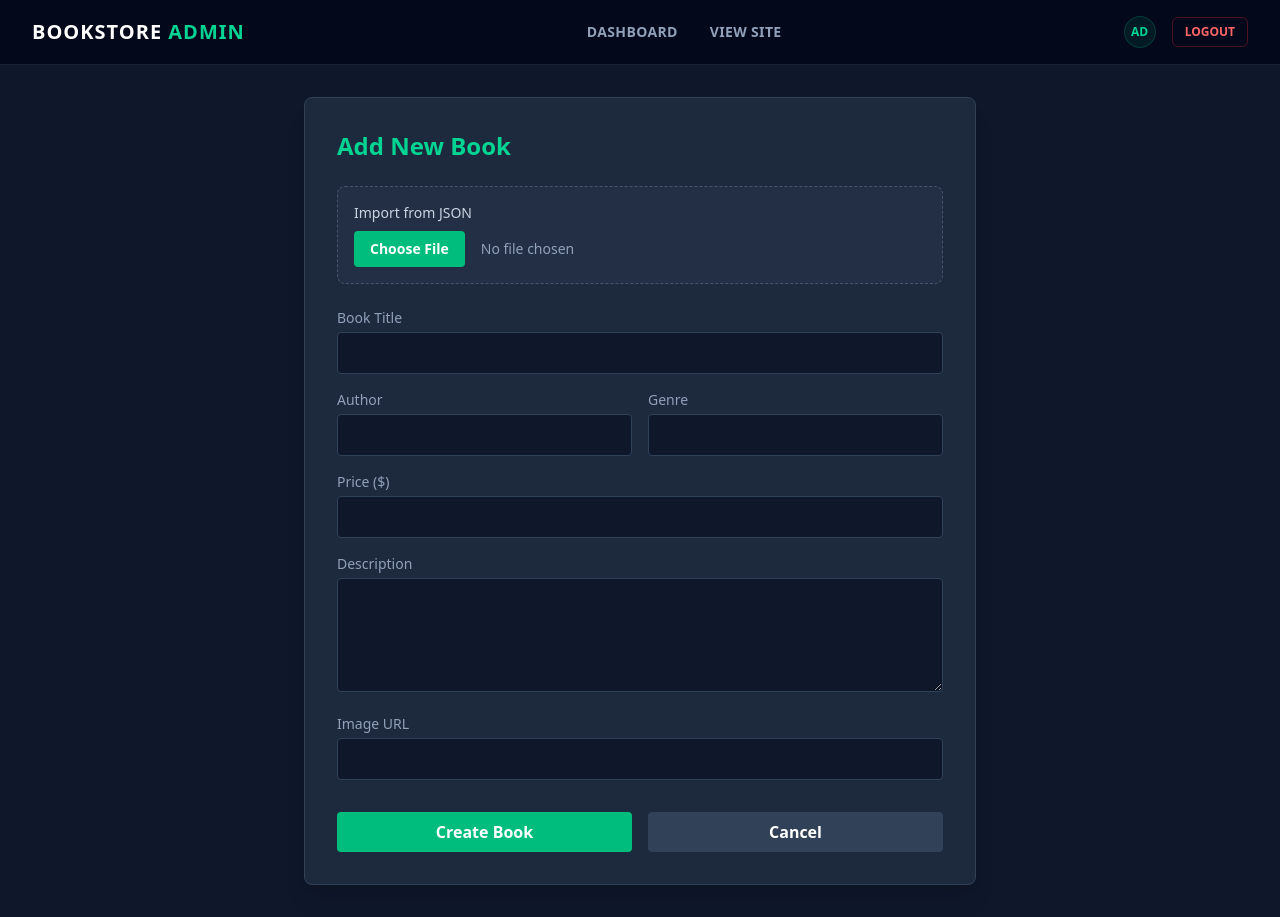
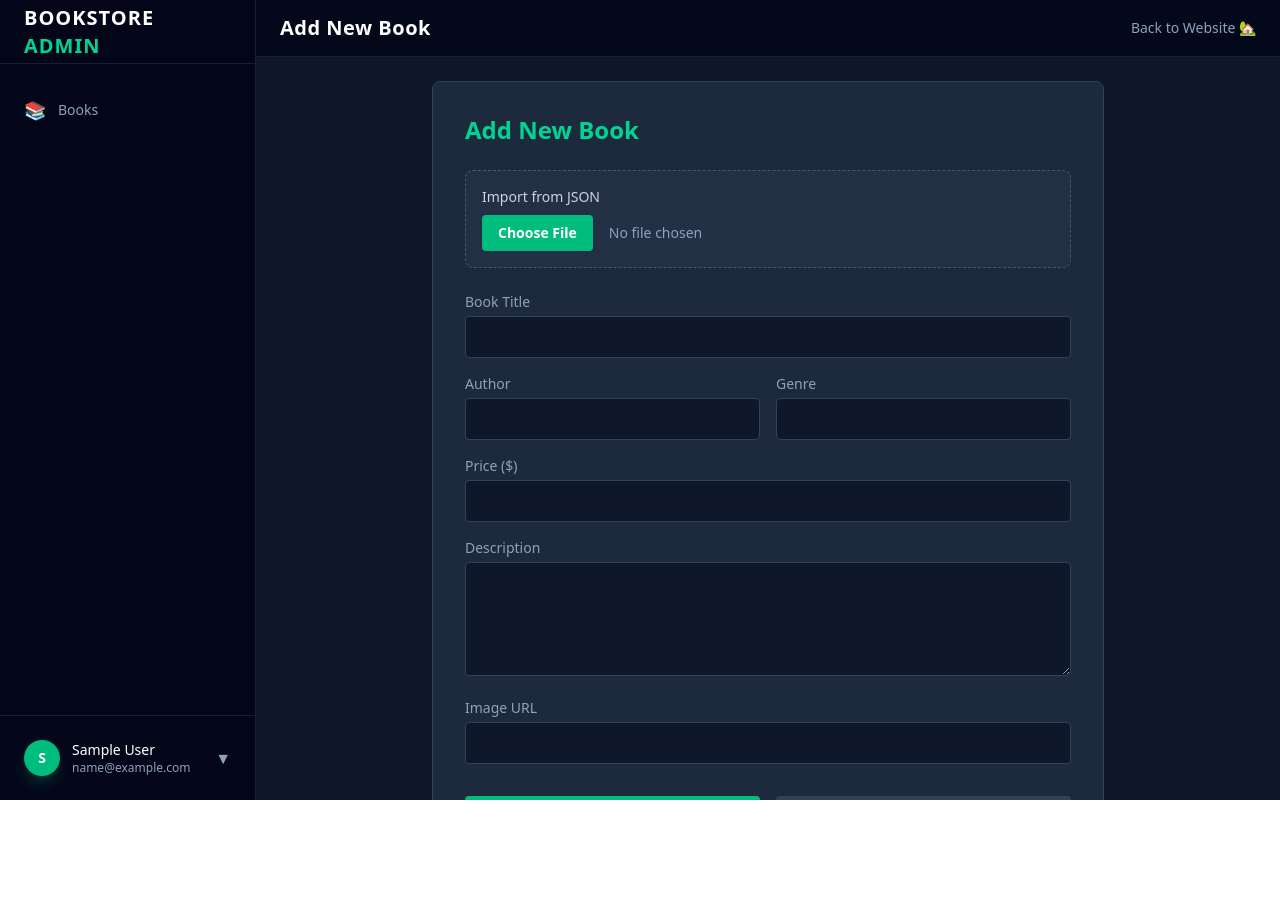
Before and after one commit to bhavin2109/bookstore, a React app in the folder frontend/: page /admin/books/add in a window 1280 px wide. After the commit the page ends 800 px from the top, so only its background shows below. Built offline with nearby package versions, Linux system fonts and the light colour scheme; sample sign-in values are in the browser's storage; the HTML template or start-up script is replaced by a standard one.

Commit message:
feat: Implement admin book management with dedicated UI components for adding, editing, listing, and deleting books, alongside backend product controllers.

```diff
--- a/frontend/src/App.jsx
+++ b/frontend/src/App.jsx
@@ -21,7 +21,9 @@ const App = () => {
   const location = useLocation();
   const hideLayout = location.pathname.startsWith("/admin");
   return (
-    <div className="overflow-x-hidden max-w-full">
+    <div
+      className={`overflow-x-hidden max-w-full ${!hideLayout ? "pt-16" : ""}`}
+    >
       <ToastContainer
         position="top-right"
         autoClose={3000}
--- a/frontend/src/admin/AddBook.jsx
+++ b/frontend/src/admin/AddBook.jsx
@@ -102,7 +102,7 @@ const AddBook = () => {
   };
 
   return (
-    <AdminHeader>
+    <AdminHeader title="Add New Book">
       <div className="max-w-2xl mx-auto bg-slate-800 p-8 rounded-lg border border-slate-700 shadow-xl">
         <h2 className="text-2xl font-bold text-emerald-400 mb-6">
           Add New Book
--- a/frontend/src/admin/AdminDashboard.jsx
+++ b/frontend/src/admin/AdminDashboard.jsx
@@ -32,15 +32,18 @@ const AdminDashboard = () => {
   }, [navigate]);
 
   return (
-    <AdminHeader>
-      <div className="bg-slate-800 p-6 rounded-lg text-white shadow-lg border border-slate-700 mb-8">
-        <h2 className="text-2xl font-semibold mb-4 text-emerald-400">
-          Admin Dashboard
-        </h2>
-        <p className="text-slate-300">
-          Welcome to the admin panel. Manage your bookstore here.
-        </p>
-      </div>
+    <AdminHeader
+      title="Books Management"
+      noPadding={true}
+      actions={
+        <button
+          onClick={() => navigate("/admin/books/add")}
+          className="bg-emerald-500 hover:bg-emerald-600 text-white px-4 py-2 rounded-md font-medium transition-colors text-sm"
+        >
+          + Add New Book
+        </button>
+      }
+    >
       <BooksManagement />
     </AdminHeader>
   );
--- a/frontend/src/admin/AdminHeader.jsx
+++ b/frontend/src/admin/AdminHeader.jsx
@@ -1,73 +1,45 @@
 import React from "react";
-import { Link, NavLink, useNavigate } from "react-router-dom";
+import { useNavigate } from "react-router-dom";
+import AdminSidebar from "./AdminSidebar";
 
-const AdminHeader = ({ children }) => {
+const AdminHeader = ({ children, title, actions, noPadding = false }) => {
   const navigate = useNavigate();
 
-  const handleLogout = () => {
-    localStorage.removeItem("token");
-    localStorage.removeItem("userName");
-    localStorage.removeItem("userEmail");
-    // Also remove user object if present
-    localStorage.removeItem("user");
-    navigate("/login");
-  };
+  return (
+    <div className="flex h-screen bg-slate-900 text-white font-sans selection:bg-emerald-500/30 overflow-hidden">
+      {/* Sidebar - Desktop */}
+      <AdminSidebar />
 
-  return (
-    <div className="min-h-screen bg-slate-900 text-white font-sans selection:bg-emerald-500/30">
-      {/* Top Header */}
-      <header className="sticky top-0 z-50 border-b border-white/10 bg-slate-950/80 backdrop-blur-md">
-        <div className="mx-auto flex h-16 max-w-7xl items-center justify-between px-4 sm:px-6 lg:px-8">
-          {/* Logo / Title */}
-          <div className="flex items-center gap-2">
-            <Link
-              to="/admin"
-              className="text-xl font-bold tracking-wider text-white"
-            >
-              BOOKSTORE <span className="text-emerald-400">ADMIN</span>
-            </Link>
+      {/* Main Content Wrapper */}
+      <div className="flex-1 flex flex-col md:ml-64 transition-all duration-300 h-full">
+        {/* Top Header */}
+        <header className="shrink-0 border-b border-white/10 bg-slate-950/80 backdrop-blur-md px-6 py-3.5 flex items-center justify-between z-30">
+          <div className="flex items-center gap-4">
+            <h1 className="text-xl font-bold text-white tracking-wide">
+              {title || "Dashboard"}
+            </h1>
           </div>
 
-          {/* Navigation */}
-          <nav className="hidden md:flex items-center gap-8">
-            <NavLink
-              to="/admin"
-              end
-              className={({ isActive }) =>
-                `text-sm font-semibold tracking-wide transition-all hover:text-emerald-400 ${
-                  isActive ? "text-emerald-400" : "text-slate-400"
-                }`
-              }
+          <div className="flex items-center gap-4">
+            {actions}
+            <a
+              href="/home"
+              className="text-sm font-medium text-slate-400 hover:text-emerald-400 transition-colors flex items-center gap-2"
             >
-              DASHBOARD
-            </NavLink>
-            <Link
-              to="/home"
-              className="text-sm font-semibold tracking-wide text-slate-400 transition-all hover:text-white"
-            >
-              VIEW SITE
-            </Link>
-          </nav>
+              Back to Website 🏡
+            </a>
+          </div>
+        </header>
 
-          {/* Actions */}
-          <div className="flex items-center gap-4">
-            <div className="hidden sm:flex h-8 w-8 items-center justify-center rounded-full bg-emerald-500/10 border border-emerald-500/20 text-emerald-400 font-bold text-xs">
-              AD
-            </div>
-            <button
-              onClick={handleLogout}
-              className="rounded-md border border-red-500/30 px-3 py-1.5 text-xs font-semibold text-red-400 transition-colors hover:bg-red-500/10 hover:text-red-300"
-            >
-              LOGOUT
-            </button>
-          </div>
-        </div>
-      </header>
-
-      {/* Main Content Area */}
-      <main className="mx-auto max-w-7xl p-4 sm:px-6 lg:px-8 py-8">
-        {children}
-      </main>
+        {/* Page Content */}
+        <main
+          className={`flex-1 overflow-y-auto [&::-webkit-scrollbar]:hidden [-ms-overflow-style:none] [scrollbar-width:none] ${
+            noPadding ? "" : "p-6"
+          }`}
+        >
+          {children}
+        </main>
+      </div>
     </div>
   );
 };
--- /dev/null
+++ b/frontend/src/admin/AdminSidebar.jsx
@@ -0,0 +1,119 @@
+import React, { useState, useEffect } from "react";
+import { NavLink, Link, useNavigate } from "react-router-dom";
+// eslint-disable-next-line no-unused-vars
+import { motion, AnimatePresence } from "framer-motion";
+
+const AdminSidebar = () => {
+  const navigate = useNavigate();
+  const [user, setUser] = useState(null);
+  const [dropdownOpen, setDropdownOpen] = useState(false);
+
+  useEffect(() => {
+    const userStr = localStorage.getItem("user");
+    if (userStr) {
+      try {
+        // eslint-disable-next-line
+        setUser(JSON.parse(userStr));
+      } catch (e) {
+        console.error("Failed to parse user", e);
+      }
+    }
+  }, []);
+
+  const handleLogout = () => {
+    localStorage.removeItem("token");
+    localStorage.removeItem("userName");
+    localStorage.removeItem("userEmail");
+    localStorage.removeItem("user");
+    navigate("/login");
+  };
+
+  const navItems = [{ name: "Books", path: "/admin", icon: "📚" }];
+
+  const getInitials = (name) => {
+    return name ? name.charAt(0).toUpperCase() : "A";
+  };
+
+  return (
+    <aside className="hidden md:flex flex-col w-64 bg-slate-950 border-r border-white/10 min-h-screen fixed left-0 top-0 bottom-0 z-40">
+      {/* Logo Area */}
+      <div className="flex items-center h-16 px-6 border-b border-white/10">
+        <Link
+          to="/admin"
+          className="text-xl font-bold tracking-wider text-white"
+        >
+          BOOKSTORE <span className="text-emerald-400">ADMIN</span>
+        </Link>
+      </div>
+
+      {/* Navigation Links */}
+      <nav className="flex-1 py-6 px-3 space-y-1">
+        {navItems.map((item) => (
+          <NavLink
+            key={item.path}
+            to={item.path}
+            end={item.path === "/admin"}
+            className={({ isActive }) =>
+              `flex items-center gap-3 px-3 py-2 rounded-lg text-sm font-medium transition-all duration-200 ${
+                isActive
+                  ? "bg-emerald-500/10 text-emerald-400 border border-emerald-500/20"
+                  : "text-slate-400 hover:text-white hover:bg-white/5"
+              }`
+            }
+          >
+            <span className="text-lg">{item.icon}</span>
+            {item.name}
+          </NavLink>
+        ))}
+      </nav>
+
+      {/* User Info / Dropdown */}
+      <div className="p-4 border-t border-white/10 relative">
+        <button
+          onClick={() => setDropdownOpen(!dropdownOpen)}
+          className="flex items-center gap-3 w-full p-2 rounded-lg hover:bg-white/5 transition-colors text-left"
+        >
+          <div className="h-9 w-9 rounded-full bg-emerald-500 text-white flex items-center justify-center font-bold text-sm shadow-lg shadow-emerald-500/20">
+            {getInitials(user?.name)}
+          </div>
+          <div className="flex-1 min-w-0">
+            <p className="text-sm font-medium text-white truncate">
+              {user?.name || "Admin"}
+            </p>
+            <p className="text-xs text-slate-400 truncate">
+              {user?.email || "admin@bookstore.com"}
+            </p>
+          </div>
+          <div
+            className={`text-slate-400 transition-transform duration-200 ${
+              dropdownOpen ? "rotate-180" : ""
+            }`}
+          >
+            ▼
+          </div>
+        </button>
+
+        <AnimatePresence>
+          {dropdownOpen && (
+            <motion.div
+              initial={{ opacity: 0, y: 10, scale: 0.95 }}
+              animate={{ opacity: 1, y: -5, scale: 1 }}
+              exit={{ opacity: 0, y: 10, scale: 0.95 }}
+              transition={{ duration: 0.1 }}
+              className="absolute bottom-full left-4 right-4 mb-2 bg-slate-800 border border-slate-700 rounded-lg shadow-xl overflow-hidden z-50"
+            >
+              <button
+                onClick={handleLogout}
+                className="w-full flex items-center gap-2 px-4 py-3 text-sm text-red-400 hover:bg-red-500/10 hover:text-red-300 transition-colors"
+              >
+                <span>🚪</span> Logout
+              </button>
+            </motion.div>
+          )}
+        </AnimatePresence>
+      </div>
+    </aside>
+  );
+};
+
+export default AdminSidebar;
--- a/frontend/src/admin/EditBook.jsx
+++ b/frontend/src/admin/EditBook.jsx
@@ -95,7 +95,7 @@ const EditBook = () => {
     return <div className="text-center text-white py-10">Loading...</div>;
 
   return (
-    <AdminHeader>
+    <AdminHeader title="Edit Book">
       <div className="max-w-2xl mx-auto bg-slate-800 p-8 rounded-lg border border-slate-700 shadow-xl">
         <h2 className="text-2xl font-bold text-blue-400 mb-6">Edit Book</h2>
 
--- a/frontend/src/components/Header.jsx
+++ b/frontend/src/components/Header.jsx
@@ -66,7 +66,7 @@ const Header = () => {
   ];
 
   return (
-    <header className="sticky top-0 z-50 bg-slate-950/80 backdrop-blur-md max-w-full">
+    <header className="fixed top-0 left-0 right-0 z-50 bg-slate-950/80 backdrop-blur-md w-full">
       <div className="mx-auto flex h-16 max-w-6xl items-center justify-between px-4 text-white w-full">
         {/* Logo */}
         <Link to="/home" className="text-lg font-bold tracking-tight">
```
Also changed, not shown: frontend/src/admin/BooksManagement.jsx (+20 -26 lines), 1 other file (tests, documents, lock files or other folders).
